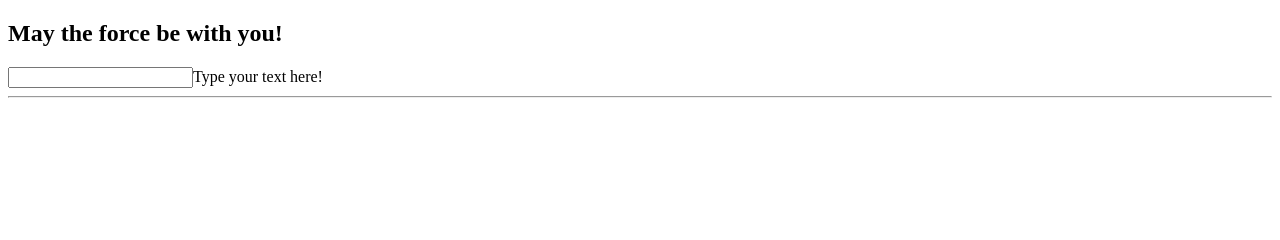
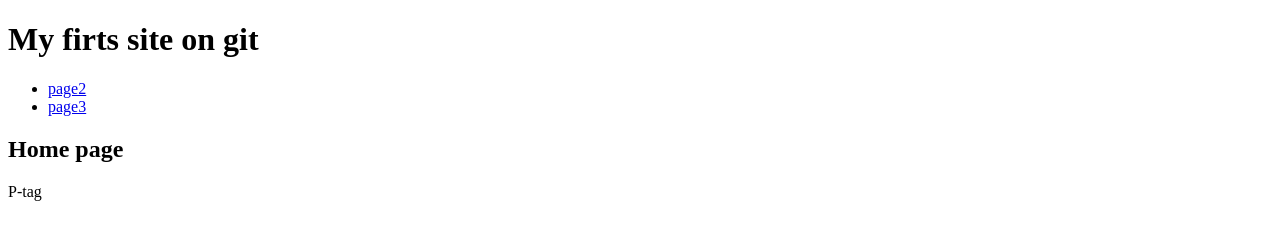
Before and after one commit to SHalifaxK/html, a plain HTML site: page index.html in a window 1280 px wide. Drawn offline with Linux system fonts and the light colour scheme.

Commit message:
Update index.html

```diff
--- a/index.html
+++ b/index.html
@@ -1,17 +1,20 @@
 
-<!doctype html>
+<!DOCTYPE html>
 <html lang="en-us">
-<head>
-    <meta charset="utf-8">
-    <link rel="stylesheet" href="stylesheet/main.css">
-    <title></title>
-</head>
-<body>
+    <head>
+        <meta charset="utf-8"
+        <title></title>
+    </head>
+    <body>
 
-<h2>May the force be with you!</h2>
-<form>
-    <input>Type your text here!</input>
-</form>
-<hr>
-</body>
+    <h1>My firts site on git</h1>
+
+    <ul>
+        <li><a href="page2.html">page2</a></li>
+        <li><a href="page3.html">page3</a></li>
+    </ul>
+
+    <h2>Home page</h2>
+    <p>P-tag</p>
+    </body>
 </html>
```
